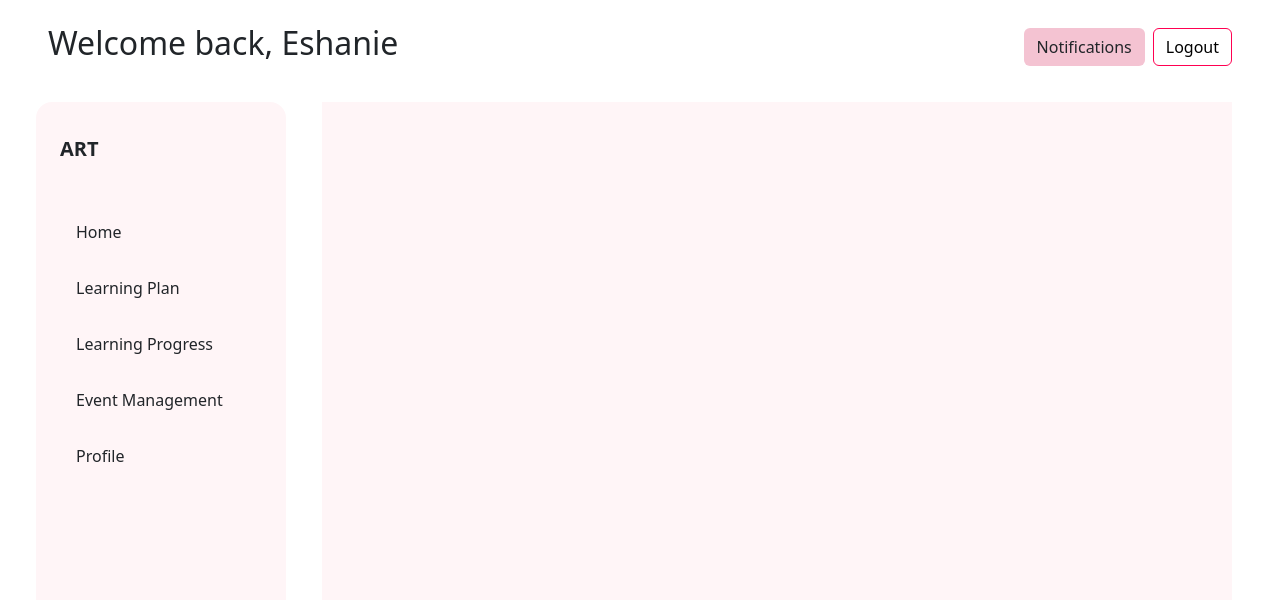
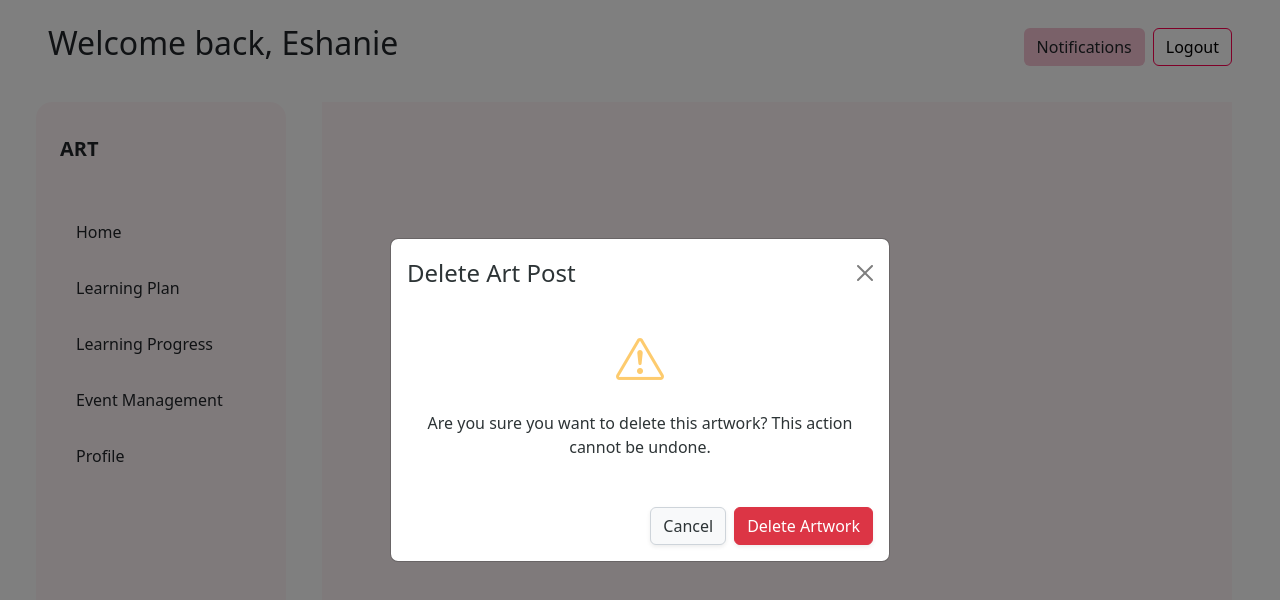
Before and after one commit to eshanie-hub/Paf_Assigment, a React (Create React App) app in the folder frontend/: page /pages/post_management/Post_management_delete/1 in a window 1280 px wide. Shown: the top 600 px of the page. Built offline with nearby package versions, Linux system fonts and the light colour scheme.

Commit message:
post delete fuction

```diff
--- a/frontend/src/App.js
+++ b/frontend/src/App.js
@@ -4,6 +4,7 @@ import { Navbar } from "./components/Navbar";
 import PostForm from './pages/post_management/Post_Form';
 import PostManagementCreate from './pages/post_management/Post_management_create';
 import PostManagementView from './pages/post_management/Post_management_view';
+import PostManagementDelete from './pages/post_management/Post_management_delete';
 
 function App() {
   return (
@@ -22,6 +23,7 @@ function App() {
           <Route path="/" element={<PostManagementView />} />
           <Route path="/pages/post_management/Post_Form/:id" element={<PostForm />} />
           <Route path="/pages/post_management/Post_management_create" element={<PostManagementCreate />} />
+          <Route path="/pages/post_management/Post_management_delete/:id" element={<PostManagementDelete />} />
 
         </Routes>
       </div>
--- /dev/null
+++ b/frontend/src/pages/post_management/post_management_delete.js
@@ -0,0 +1,75 @@
+import React, { useState } from 'react';
+import { useNavigate, useParams } from 'react-router-dom';
+import axios from 'axios';
+import { Modal, Button, Spinner } from 'react-bootstrap';
+
+const PostManagementDelete = () => {
+  const { id } = useParams();
+  const [isLoading, setIsLoading] = useState(false);
+  const [error, setError] = useState(null);
+  const navigate = useNavigate();
+
+  const handleDelete = async () => {
+    try {
+      setIsLoading(true);
+      await axios.delete(`http://localhost:8080/api/posts/${id}`);
+      navigate('/');
+    } catch (err) {
+      setError({
+        message: err.response?.data?.message ||
+                err.message ||
+                'Failed to delete post. Please try again.'
+      });
+    } finally {
+      setIsLoading(false);
+    }
+  };
+
+  return (
+    <Modal show={true} onHide={() => navigate('/')} centered>
+      <Modal.Header closeButton className="border-0">
+        <Modal.Title style={{ color: '#2d3436' }}>Delete Art Post</Modal.Title>
+      </Modal.Header>
+      <Modal.Body className="text-center">
+        <i className="bi bi-exclamation-triangle" style={{ fontSize: '3rem', color: '#fdcb6e' }}></i>
+        <p className="mt-3" style={{ color: '#2d3436' }}>
+          Are you sure you want to delete this artwork? This action cannot be undone.
+        </p>
+        {error && (
+          <p className="text-danger mt-2">
+            {error.message}
+          </p>
+        )}
+      </Modal.Body>
+      <Modal.Footer className="border-0">
+        <Button
+          variant="light"
+          onClick={() => navigate('/')}
+          className="shadow-sm"
+          style={{
+            color: '#2d3436',
+            border: '1px solid #ced4da'
+          }}
+        >
+          Cancel
+        </Button>
+        <Button
+          onClick={handleDelete}
+          disabled={isLoading}
+          variant="danger"
+          className="shadow-sm"
+        >
+          {isLoading ? (
+            <>
+              <Spinner animation="border" size="sm" /> Deleting...
+            </>
+          ) : (
+            'Delete Artwork'
+          )}
+        </Button>
+      </Modal.Footer>
+    </Modal>
+  );
+};
+
+export default PostManagementDelete;
```
